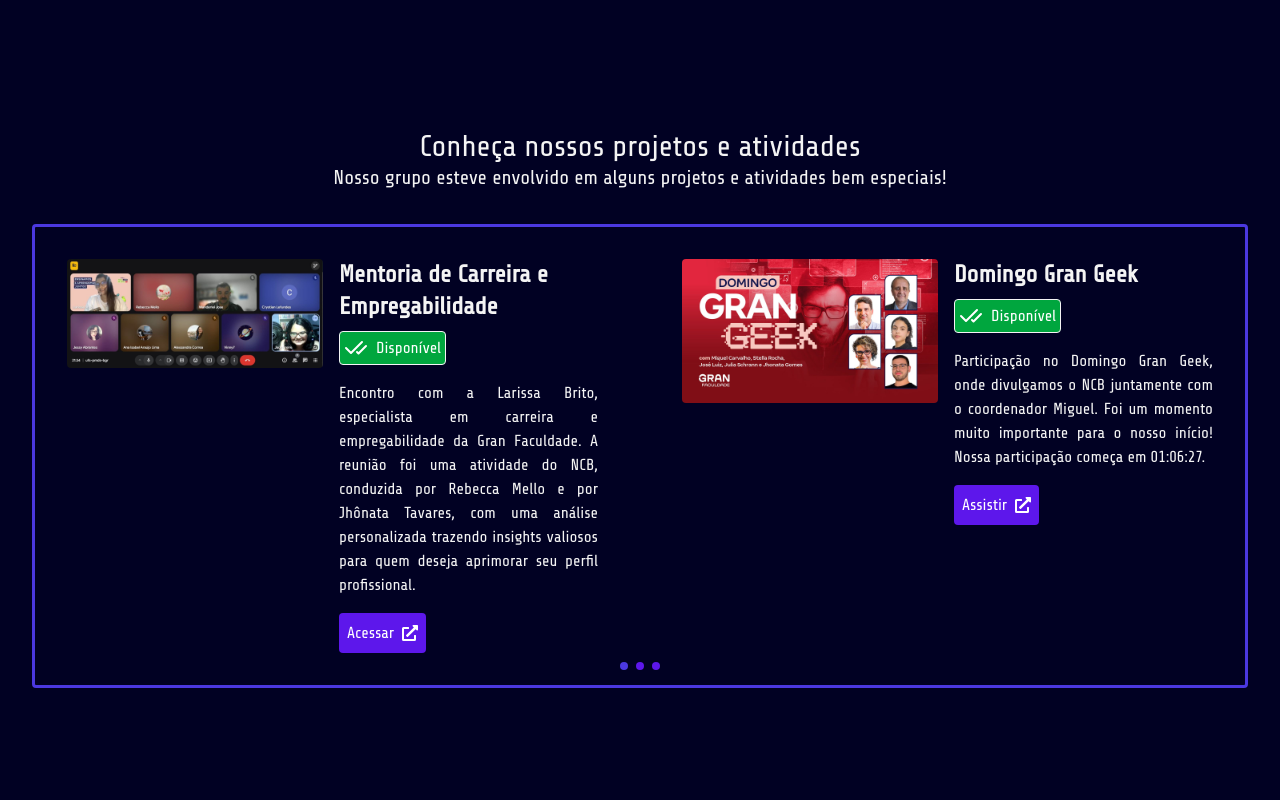
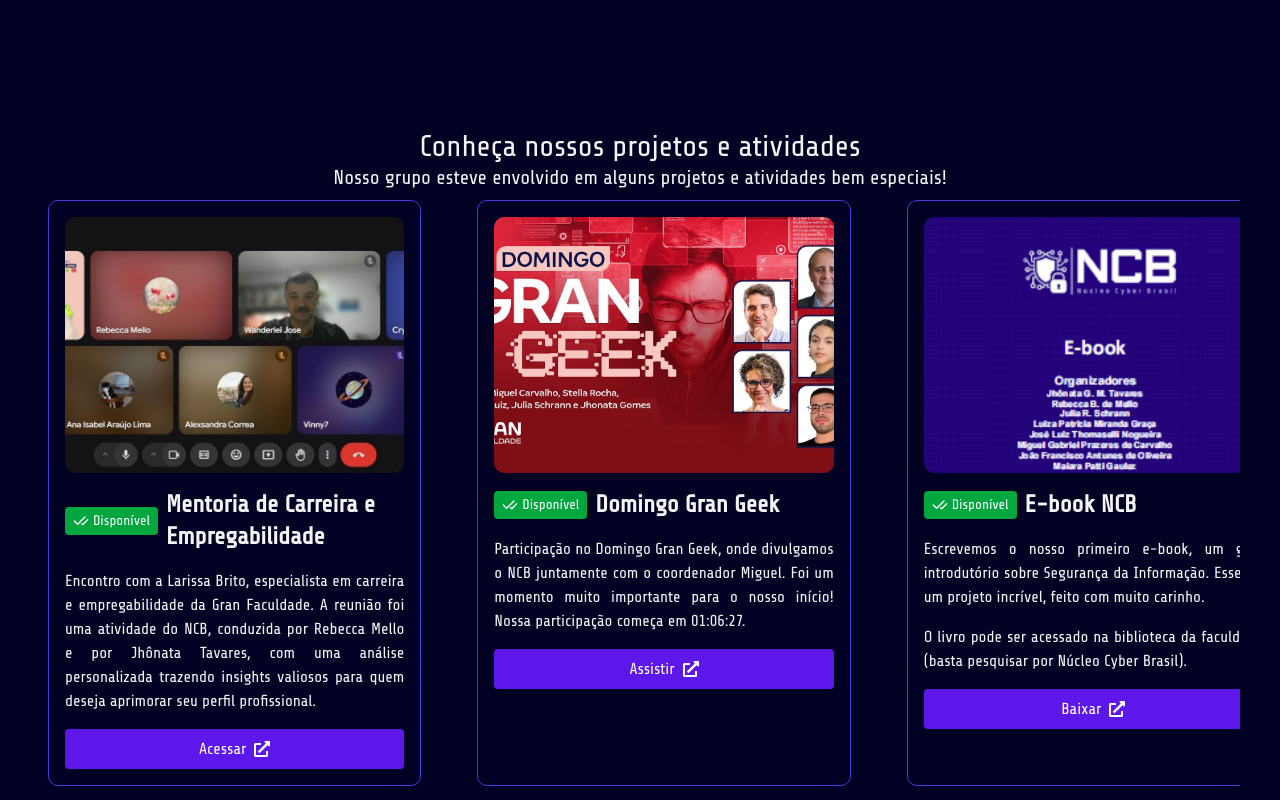
Before and after one commit to NucleoCyberBrasill/SiteNcbFull, a React (Vite) app: page / in a window 1280 px wide. Shown: the part 440-1240 px from the top of the page. Built offline with nearby package versions, Linux system fonts and the light colour scheme.

Commit message:
:lipstick: style: rebuild projectCards

```diff
--- a/src/Components/features/Projects/ProjectCard.tsx
+++ b/src/Components/features/Projects/ProjectCard.tsx
@@ -19,34 +19,46 @@ export function ProjectCard({
   status,
 }: ProjectCardProps) {
   return (
-    <div className="flex flex-col md:flex-row gap-4 items-center md:items-start  p-4 w-full ">
+    <div className="
+      flex flex-col gap-4 items-center md:items-start m-2
+      p-4 rounded-lg border border-[var(--color-primary-self)]
+      bg-[var(--color-bg-self)] text-[var(--color-text-self)]
+      hover:border-[var(--color-accent-hover-self)] hover:scale-[1.02]
+      transition-transform duration-300 ease-in-out
+    ">
       <img
         src={image}
         alt={`Imagem referente ao projeto ${title}`}
         className="
-          rounded
-          w-full md:w-64
+          rounded-lg
           aspect-video md:aspect-auto
           object-contain md:object-cover
-          max-h-64
+           h-64 w-120
         "
         loading="lazy"
       />
-      <div className="md:text-start text-center flex flex-col justify-between">
-        <div>
-          <h2 className="text-2xl font-bold mb-2  text-[rgb(var(--color-primary-self))]">
+      <div className="md:text-start text-center flex flex-col justify-between w-full">
+  {/* linha de título + badge */}
+  <div className="flex items-center gap-2 mb-2">
+
+
+    {status === "DONE" && (
+      <span className="inline-flex items-center gap-1 bg-green-600 p-1 px-2 text-sm text-white rounded">
+        <CheckCheckIcon size={16} /> Disponível
+      </span>
+    )}
+
+    {status === "IN_PROGRESS" && (
+      <span className="inline-flex items-center gap-1 bg-gray-500 p-1 px-2 text-sm text-white rounded">
+        <ClockIcon size={16} /> Em progresso
+      </span>
+    )}
+     <h2 className="text-2xl font-bold text-[rgb(var(--color-primary-self))]">
       {title}
     </h2>
-          {status == "DONE" && (
-            <span className="text-white inline-flex items-center gap-2 mb-2 bg-green-600 p-1 border border-[var(--color-text-self)] rounded">
-              <CheckCheckIcon /> Disponível
-            </span>
-          )}
-          {status == "IN_PROGRESS" && (
-            <span className="text-white inline-flex items-center gap-2 mb-2 bg-gray-500 p-1 border border-[var(--color-text-self)] rounded">
-              <ClockIcon /> Em progresso
-            </span>
-          )}
+  </div>
+
+  {/* descrição */}
   {description.split("\n").map((line, index) => (
     <p
       key={index}
@@ -55,7 +67,7 @@ export function ProjectCard({
       {line}
     </p>
   ))}
-        </div>
+
         <a
           href={link}
           target="_blank"
@@ -64,7 +76,8 @@ export function ProjectCard({
             p-2 mt-4 inline-flex items-center justify-center gap-2
             bg-[var(--color-secondary-self)]
             hover:bg-[var(--color-secondary-hover-self)]
-            rounded text-white w-fit mx-auto md:mx-0
+            rounded text-white mx-auto md:mx-0
+            transition-colors duration-200
           "
         >
           {buttonText} <FaExternalLinkAlt />
--- a/src/Components/features/Projects/Projects.tsx
+++ b/src/Components/features/Projects/Projects.tsx
@@ -1,40 +1,39 @@
-import { Swiper, SwiperSlide } from "swiper/react";
-import { Mousewheel, Pagination } from "swiper/modules";
 import { ProjectCard } from "./ProjectCard";
 import projects from "./projects.json";
 import { Title } from "../../ui/Title";
+import {
+  Carousel,
+  CarouselContent,
+  CarouselItem,
+  //CarouselNext,
+  //CarouselPrevious,
+} from "@/Components/ui/Carousel";
+
+import "swiper/css";
 import "swiper/css/pagination";
-import "swiper/css";
 
 export function Projects() {
   return (
-    <>
-      {/* projects section */}
-      <section className="h-auto mb-30" data-aos="fade-up">
+    <section className="h-auto mb-20" data-aos="fade-up">
       <Title
-          center={true}
+        center
         subtitle="Nosso grupo esteve envolvido em alguns projetos e atividades bem especiais!"
       >
         Conheça nossos projetos e atividades
       </Title>
 
-        <Swiper
-          pagination={{ clickable: true }}
-          modules={[Pagination, Mousewheel]}
-          spaceBetween={20}
-          breakpoints={{
-            0: { slidesPerView: 1 },
-            1100: { slidesPerView: 2 },
-          }}
-          className="max-w-[95%] mx-auto border-[var(--color-primary-self)] border-3 rounded mt-8"
-        >
+      <Carousel className="w-full max-w-[95%] mx-auto flex flex-col px-2">
+        <CarouselContent className="gap-4 sm:gap-6 ">
           {projects
             .slice()
             .reverse()
             .map((project, index) => (
-              <SwiperSlide
+              <CarouselItem
                 key={index}
-                className="flex justify-center items-center p-4"
+                className="
+                  flex justify-center
+          basis-full sm:basis-1/2 lg:basis-1/3
+                "
               >
                 <ProjectCard
                   title={project.title}
@@ -44,10 +43,24 @@ export function Projects() {
                   buttonText={project.buttonText}
                   status={project.status}
                 />
-              </SwiperSlide>
+              </CarouselItem>
             ))}
-        </Swiper>
+        </CarouselContent>
+        {/* ! não consegui fazer as setas ficarem abaixo */}
+        {/*
+      <div className="flex justify-center items-center gap-4 mt-2">
+    <CarouselPrevious className="
+      rounded-full border border-[var(--color-primary-self)]
+      p-2 hover:bg-[var(--color-primary-self)] hover:text-white
+      transition
+    " />
+    <CarouselNext className="
+      rounded-full border border-[var(--color-primary-self)]
+      p-2 hover:bg-[var(--color-primary-self)] hover:text-white
+      transition
+    " />
+  </div> */}
+      </Carousel>
     </section>
-    </>
   );
 }
```
Lines whose indentation alone changed are shown as unchanged.
